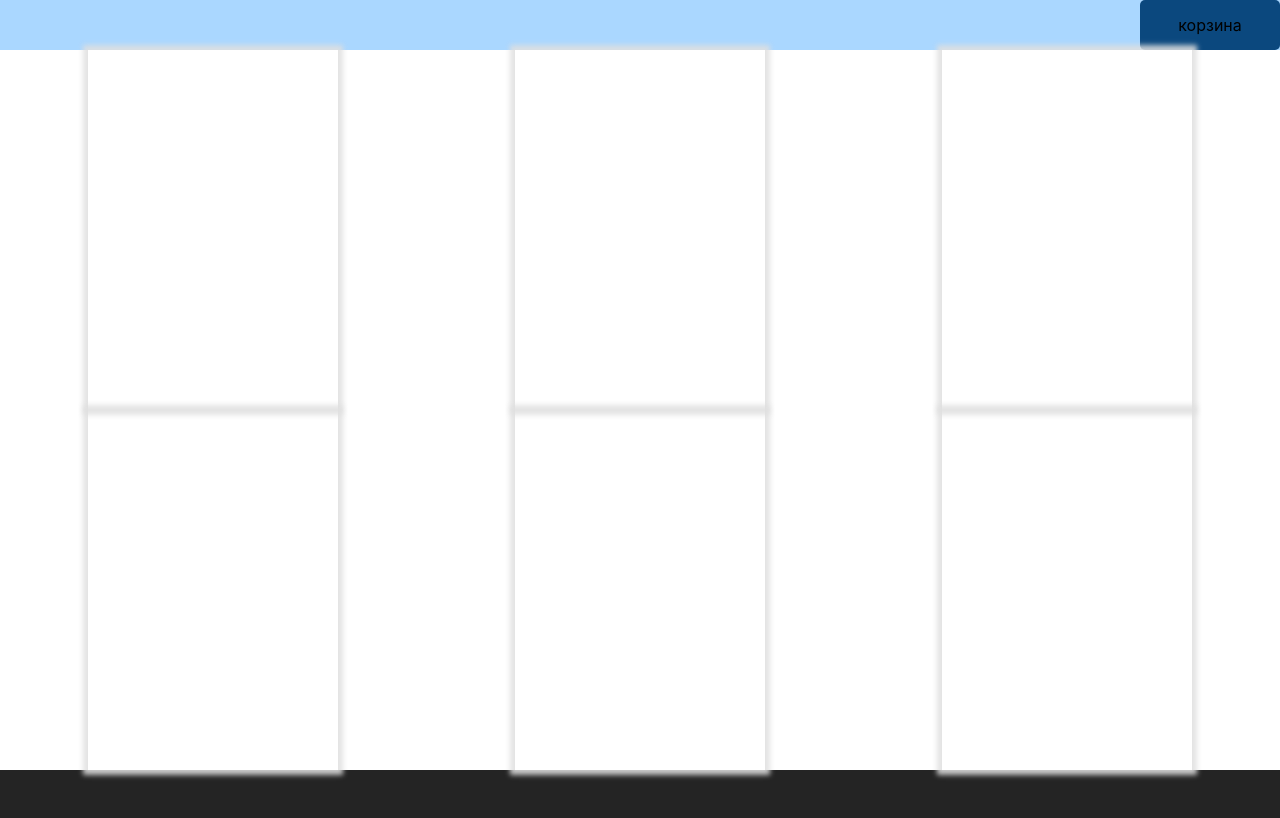
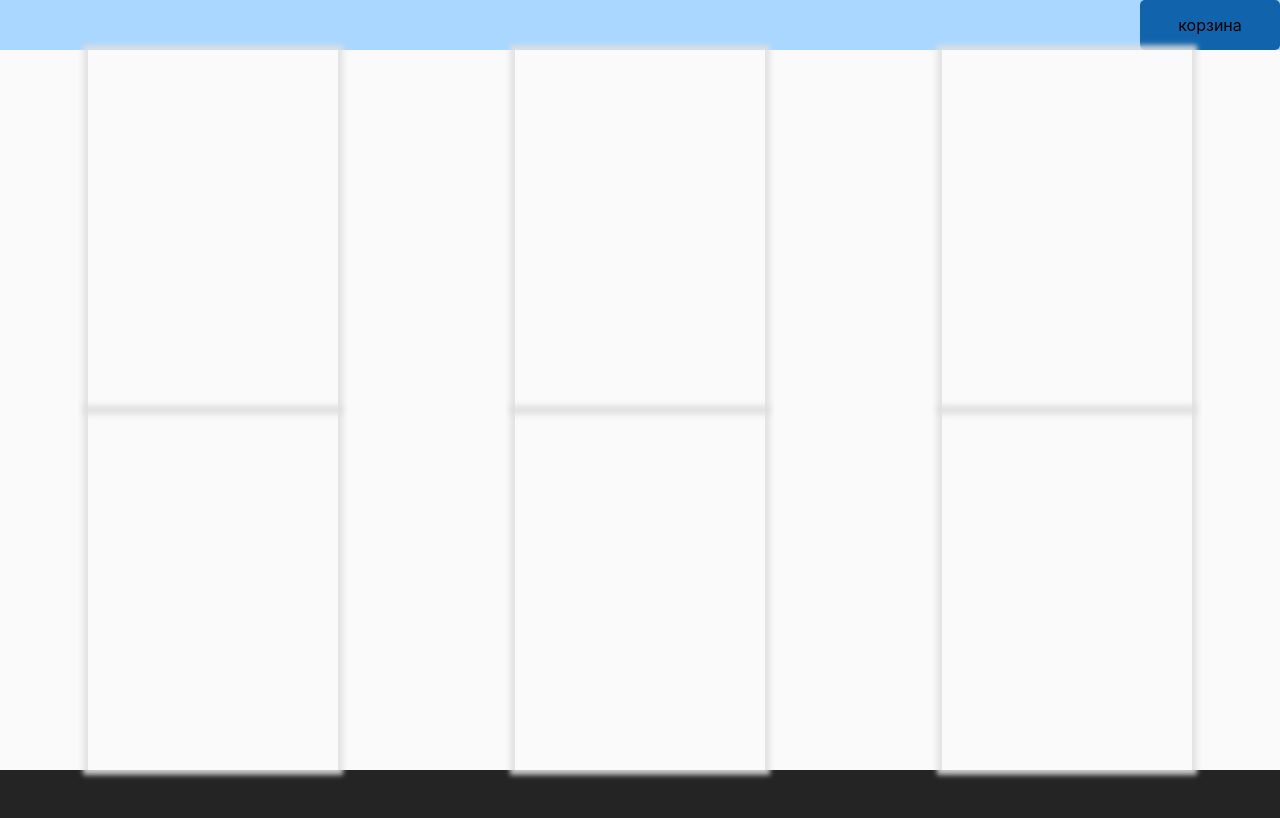
Before and after one commit to Andreimakash112/Frond.Not, a React (Create React App) app: page / in a window 1280 px wide. In both pictures the pointer is over the item "корзина". Built offline with nearby package versions, Linux system fonts and the light colour scheme.

Commit message:
переместили Main.js в views

```diff
--- a/src/App.js
+++ b/src/App.js
@@ -1,7 +1,7 @@
 
 import './App.css';
 import Header from './components/Header';
-import Main from './components/Main';
+import Main from './views/Main';
 import Footer from './components/Footer';
 function App() {
   return (
--- a/src/components/Header.css
+++ b/src/components/Header.css
@@ -14,5 +14,5 @@
 border-radius: 5px;
 }
 .Header li:hover {
-    background-color: #0b487e;
+    background-color: #1163ab;
 }
--- a/src/components/Main.css
+++ b/src/views/Main.css
@@ -1,5 +1,5 @@
 .Main{
-    background-color: #ffffff;
+    background-color: #fbfafa;
     width: 100%;
    min-height: calc(100vh - 50px - 50px);
    display: grid;
--- a/src/components/Main.js
+++ b/src/views/Main.js
@@ -1,6 +1,6 @@
 
 import './Main.css';
-import Product from './Product';
+import Product from '../components/Product';
 function Main() {
   return (
     <div className="Main">
```
